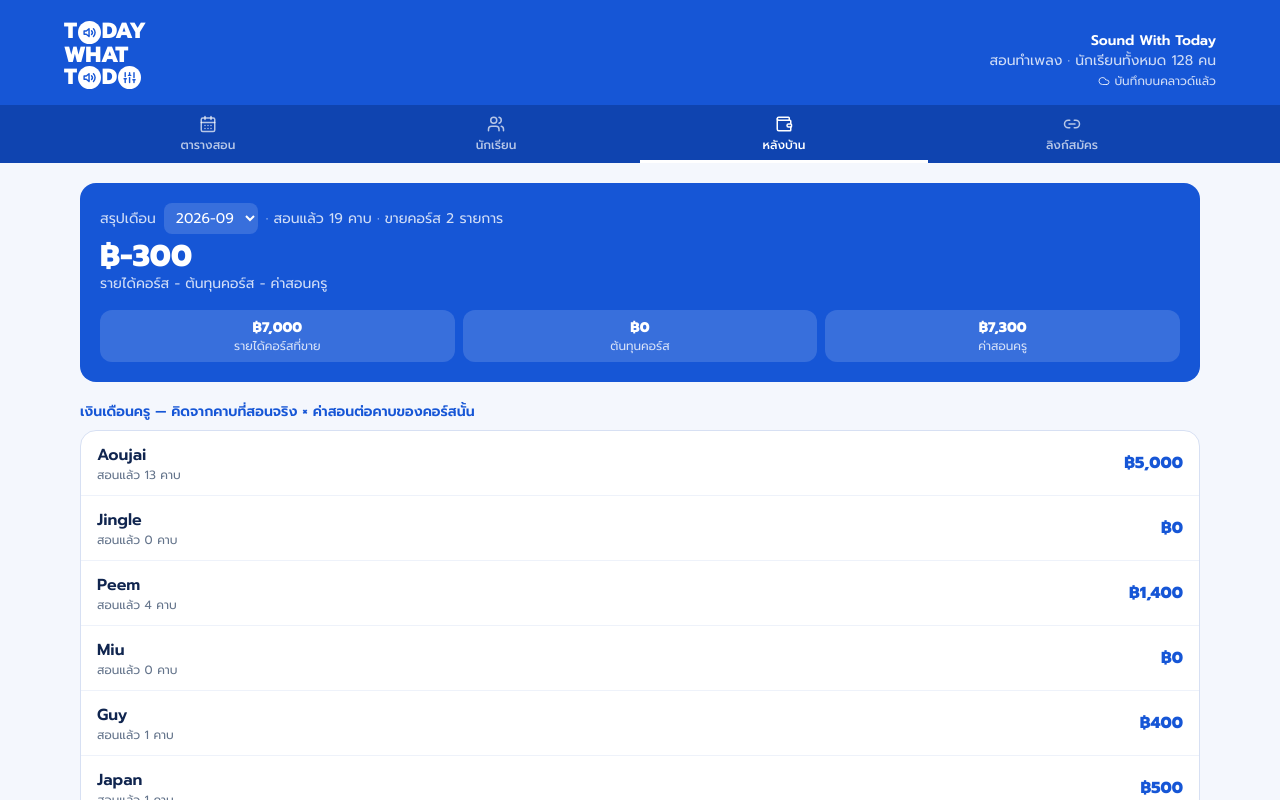
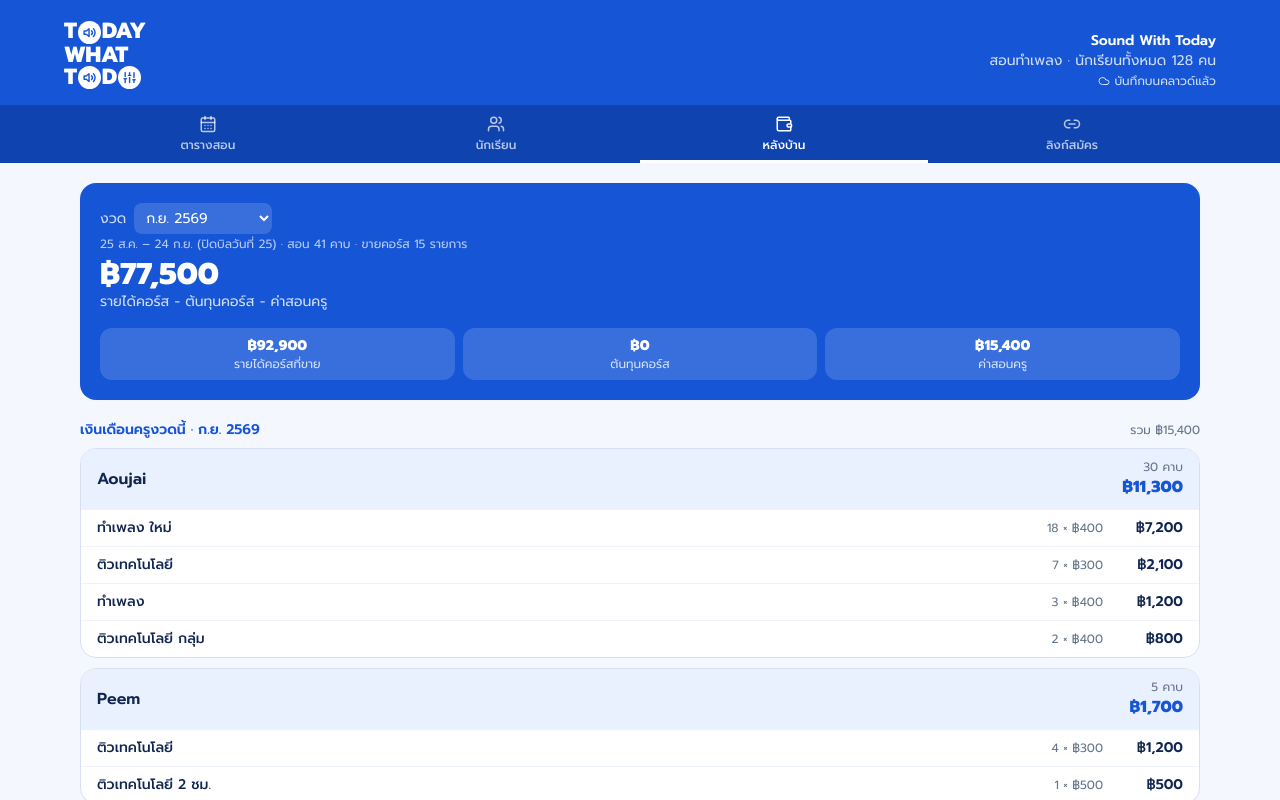
Before and after one commit to todaywhattodojob02-jpg/Todaywhattodo, a React (Vite) app in the folder site/: page / in a window 1280 px wide. Both pictures are taken after a click on the button "หลังบ้าน". Shown: the top 800 px of the page. Built offline with nearby package versions, Linux system fonts and the light colour scheme; no server answers; the database is empty.

Commit message:
Add files via upload

```diff
--- a/site/src/App.jsx
+++ b/site/src/App.jsx
@@ -921,18 +921,41 @@ function SchedulePanel({ student, sessions, courses, teachers, onSubmit, onClose
 
 // ─── หลังบ้าน ────────────────────────────────────────────────────
 function Admin({ students, sessions, courses, setCourses, teachers, onAddTeacher, onRemoveTeacher, pool, rule, setRule, onPick, say }) {
-  const ymOf = (x) => `${x.getFullYear()}-${String(x.getMonth() + 1).padStart(2, "0")}`;
-  const months = [...new Set([...sessions.map((s) => ymOf(s.at)), ...PURCHASES.map((b) => b.date.slice(0, 7))])].sort().reverse();
-  const [ym, setYm] = useState(ymOf(today));
-  const inMonth = sessions.filter((s) => s.done && ymOf(s.at) === ym);
   const rateOf = (course) => courses.find((c) => c.id === course)?.rate ?? 400;
+  const TH_MONTH = ["ม.ค.", "ก.พ.", "มี.ค.", "เม.ย.", "พ.ค.", "มิ.ย.", "ก.ค.", "ส.ค.", "ก.ย.", "ต.ค.", "พ.ย.", "ธ.ค."];
+  // รอบบิลปิดวันที่ 25 ของทุกเดือน: งวดถูกตั้งชื่อตามเดือนที่ปิดบิล
+  // เช่น งวด "ก.ย." = 25 ส.ค. ถึง 24 ก.ย. (ปิด 25 ก.ย.) · cm เก็บเป็นเดือน 0–11
+  const CLOSE_DAY = 25;
+  const periodOf = (x) => {
+    let cm = x.getMonth(), cy = x.getFullYear();
+    if (x.getDate() >= CLOSE_DAY) { cm += 1; if (cm > 11) { cm = 0; cy += 1; } }
+    return `${cy}-${String(cm).padStart(2, "0")}`;
+  };
+  const periodRange = (key) => {
+    const [cy, cm] = key.split("-").map(Number);
+    return { start: new Date(cy, cm - 1, CLOSE_DAY), end: new Date(cy, cm, CLOSE_DAY) };
+  };
+  const periodLabel = (key) => { const [cy, cm] = key.split("-").map(Number); return `${TH_MONTH[cm]} ${cy + 543}`; };
+  const dmy = (x) => `${x.getDate()} ${TH_MONTH[x.getMonth()]}`;
 
+  const periods = [...new Set([...sessions.map((s) => periodOf(s.at)), ...PURCHASES.map((b) => periodOf(new Date(b.date + "T00:00:00")))])].sort().reverse();
+  const [ym, setYm] = useState(periodOf(today));
+  const { start: pStart, end: pEnd } = periodRange(ym);
+  const inMonth = sessions.filter((s) => s.done && s.at >= pStart && s.at < pEnd);
+
+  // แยกครู → คอร์ส → จำนวนคาบ × ค่าสอน
   const payroll = teachers.map((t) => {
     const mine = inMonth.filter((s) => s.teacher === t.id);
-    return { ...t, taught: mine.length, pay: mine.reduce((a, s) => a + rateOf(s.course), 0) };
+    const byCourse = {};
+    mine.forEach((s) => {
+      const k = s.course || "(ไม่ระบุคอร์ส)";
+      if (!byCourse[k]) byCourse[k] = { count: 0, rate: rateOf(s.course), pay: 0 };
+      byCourse[k].count += 1; byCourse[k].pay += rateOf(s.course);
+    });
+    return { ...t, taught: mine.length, pay: mine.reduce((a, s) => a + rateOf(s.course), 0), byCourse: Object.entries(byCourse).sort((a, b) => b[1].pay - a[1].pay) };
   }).filter((t) => t.taught > 0 || t.status === "Active");
 
-  const buys = PURCHASES.filter((b) => b.date.slice(0, 7) === ym && b.status === "Confirmed");
+  const buys = PURCHASES.filter((b) => { const d = new Date(b.date + "T00:00:00"); return d >= pStart && d < pEnd && b.status === "Confirmed"; });
   const revenue = buys.reduce((a, b) => a + (b.price || 0), 0);
   const courseCost = buys.reduce((a, b) => a + (courses.find((c) => c.id === b.course)?.cost || 0), 0);
   const salary = payroll.reduce((a, t) => a + t.pay, 0);
@@ -955,12 +978,12 @@ function Admin({ students, sessions, courses, setCourses, teachers, onAddTeacher
   return (
     <div className="space-y-5">
       <section className="rounded-2xl p-5 text-white" style={{ background: BLUE }}>
-        <div className="flex flex-wrap items-center gap-2 text-sm text-white/80">สรุปเดือน
+        <div className="flex flex-wrap items-center gap-2 text-sm text-white/80">งวด
           <select value={ym} onChange={(e) => setYm(e.target.value)} className="rounded-lg px-2 py-1 text-sm" style={{ ...font, background: "rgba(255,255,255,.15)", color: "#fff" }}>
-            {months.map((m) => <option key={m} value={m} style={{ color: INK }}>{m}</option>)}
+            {periods.map((m) => <option key={m} value={m} style={{ color: INK }}>{periodLabel(m)}</option>)}
           </select>
-          · สอนแล้ว {inMonth.length} คาบ · ขายคอร์ส {buys.length} รายการ
         </div>
+        <div className="mt-0.5 text-xs text-white/70">{dmy(pStart)} – {dmy(new Date(pEnd.getTime() - 86400000))} (ปิดบิลวันที่ 25) · สอน {inMonth.length} คาบ · ขายคอร์ส {buys.length} รายการ</div>
         <div className="mt-1 text-3xl font-extrabold">{baht(profit)}</div>
         <div className="text-sm text-white/80">รายได้คอร์ส − ต้นทุนคอร์ส − ค่าสอนครู</div>
         <div className="mt-4 grid grid-cols-3 gap-2 text-center text-sm">
@@ -971,15 +994,34 @@ function Admin({ students, sessions, courses, setCourses, teachers, onAddTeacher
       </section>
 
       <section>
-        <h2 className="mb-2 text-sm font-semibold" style={{ color: BLUE }}>เงินเดือนครู — คิดจากคาบที่สอนจริง × ค่าสอนต่อคาบของคอร์สนั้น</h2>
-        <div className="overflow-hidden rounded-2xl bg-white" style={{ border: "1px solid #D7E0F3" }}>
-          {payroll.map((t, i) => (
-            <div key={t.id} className="flex items-center px-4 py-3" style={i ? { borderTop: "1px solid #EEF2FA" } : {}}>
-              <div className="flex-1"><div className="font-semibold">{t.name}</div><div className="text-xs text-slate-500">สอนแล้ว {t.taught} คาบ</div></div>
-              <div className="font-bold" style={{ color: BLUE }}>{baht(t.pay)}</div>
+        <div className="mb-2 flex items-center justify-between">
+          <h2 className="text-sm font-semibold" style={{ color: BLUE }}>เงินเดือนครูงวดนี้ · {periodLabel(ym)}</h2>
+          <span className="text-xs text-slate-500">รวม {baht(salary)}</span>
+        </div>
+        <div className="space-y-2.5">
+          {payroll.filter((t) => t.taught > 0).map((t) => (
+            <div key={t.id} className="overflow-hidden rounded-2xl bg-white" style={{ border: "1px solid #D7E0F3" }}>
+              <div className="flex items-center px-4 py-2.5" style={{ background: BLUE_SOFT }}>
+                <div className="flex-1 font-semibold" style={{ color: INK }}>{t.name}</div>
+                <div className="text-right"><div className="text-xs text-slate-500">{t.taught} คาบ</div><div className="font-bold" style={{ color: BLUE }}>{baht(t.pay)}</div></div>
+              </div>
+              {t.byCourse.map(([course, info], i) => (
+                <div key={course} className="flex items-center px-4 py-2 text-sm" style={{ borderTop: "1px solid #EEF2FA" }}>
+                  <div className="flex-1"><span className="font-medium">{course}</span></div>
+                  <div className="w-28 text-right text-xs text-slate-500">{info.count} × {baht(info.rate)}</div>
+                  <div className="w-20 text-right font-semibold">{baht(info.pay)}</div>
+                </div>
+              ))}
             </div>
           ))}
+          {payroll.filter((t) => t.taught > 0).length === 0 && (
+            <div className="rounded-2xl bg-white px-4 py-6 text-center text-sm text-slate-500" style={{ border: "1px solid #D7E0F3" }}>งวดนี้ยังไม่มีคาบที่สอนเสร็จ</div>
+          )}
         </div>
+        <div className="mt-2 flex items-center justify-between rounded-xl px-4 py-3 text-sm font-semibold text-white" style={{ background: INK }}>
+          <span>รวมค่าสอนทั้งหมดงวดนี้</span><span>{baht(salary)}</span>
+        </div>
+        <p className="mt-1.5 text-xs text-slate-500">นับเฉพาะคาบที่ติ๊กว่าเรียนแล้ว (Present) ในช่วง {dmy(pStart)}–{dmy(new Date(pEnd.getTime() - 86400000))} · คาบที่ครูสอนแทนจะนับให้ครูที่สอนจริง · แก้ค่าสอนต่อคาบได้ที่ตารางคอร์สด้านล่าง</p>
       </section>
 
       <TeacherEditor teachers={teachers} sessions={sessions} onAdd={onAddTeacher} onRemove={onRemoveTeacher} />
```
